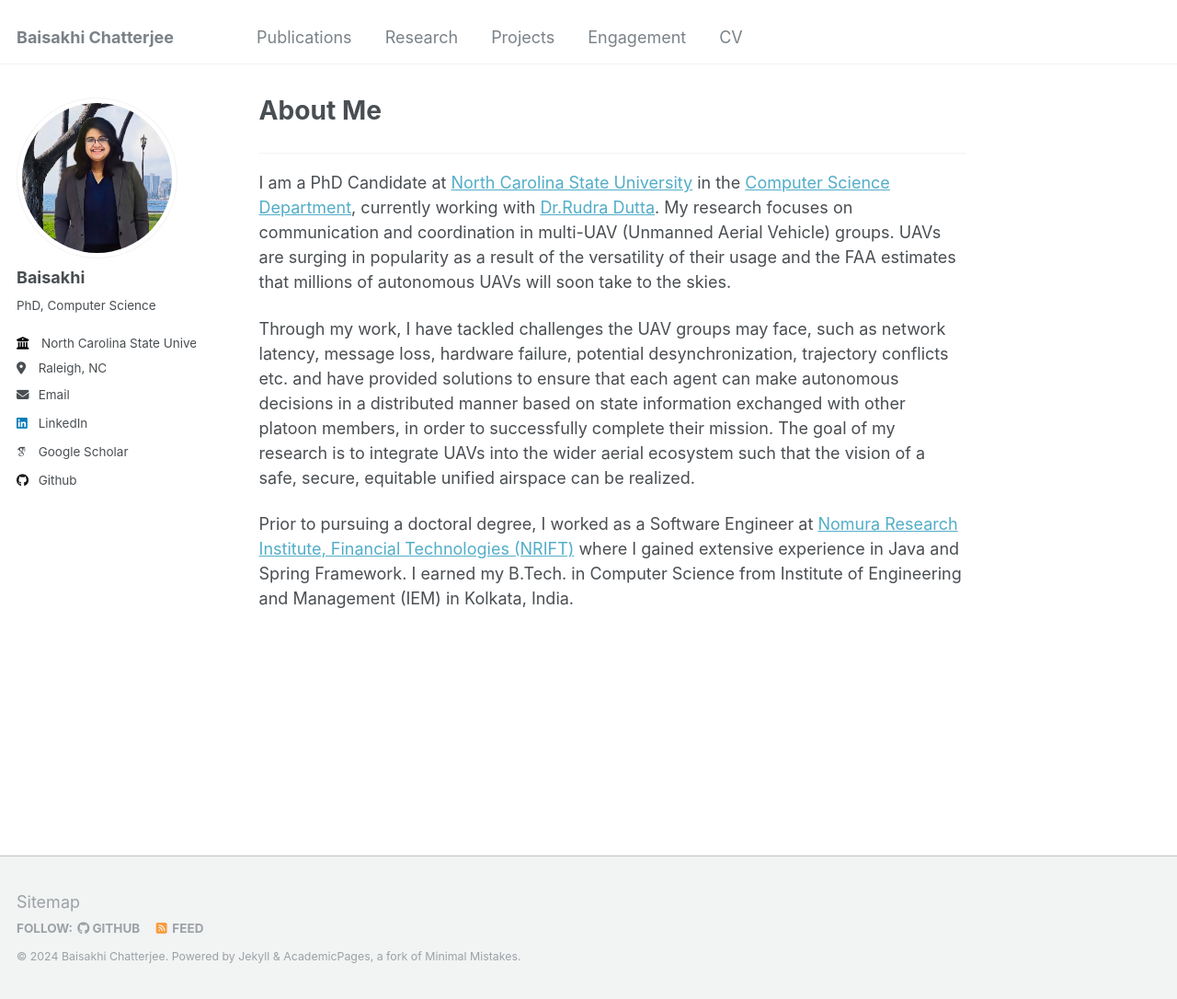
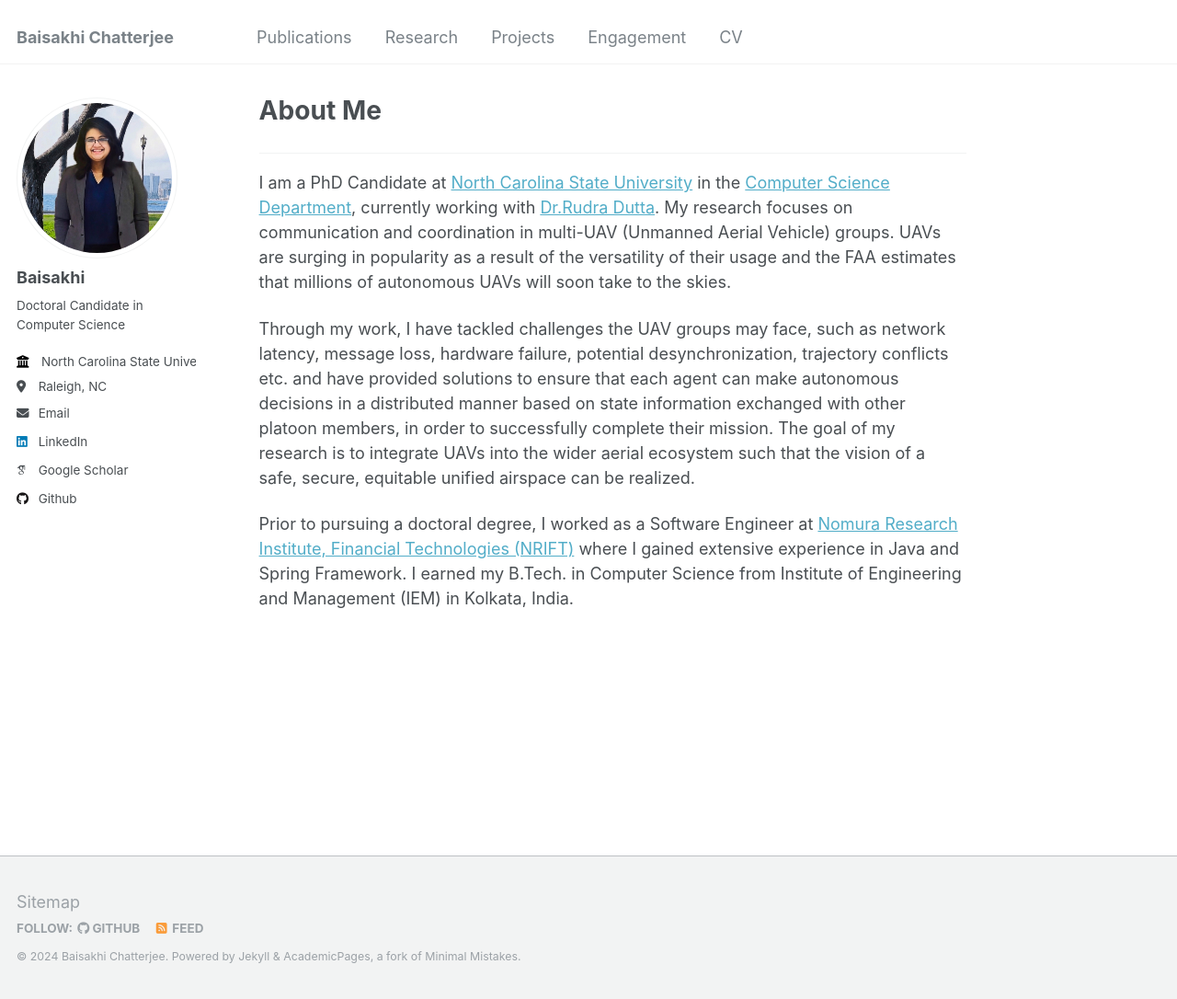
Before and after one commit to baisakhic/baisakhic.github.io, a Jekyll site: the page built from _pages/about.md, in a window 1280 px wide and 1086 px high. Shown: the whole window at 92% size. Built offline with Jekyll 4.4.1, drawn with Linux system fonts in a browser that asks for light colours; some web fonts are replaced.

Commit message:
Update _config.yml

```diff
--- a/_config.yml
+++ b/_config.yml
@@ -24,7 +24,7 @@ author:
   avatar           : "profile.jpg"
   name             : "Baisakhi"
   pronouns         : #
-  bio              : "PhD, Computer Science"
+  bio              : "Doctoral Candidate in Computer Science"
   employer         : "North Carolina State University"
   location         : "Raleigh, NC"
   uri              : # URL
```
